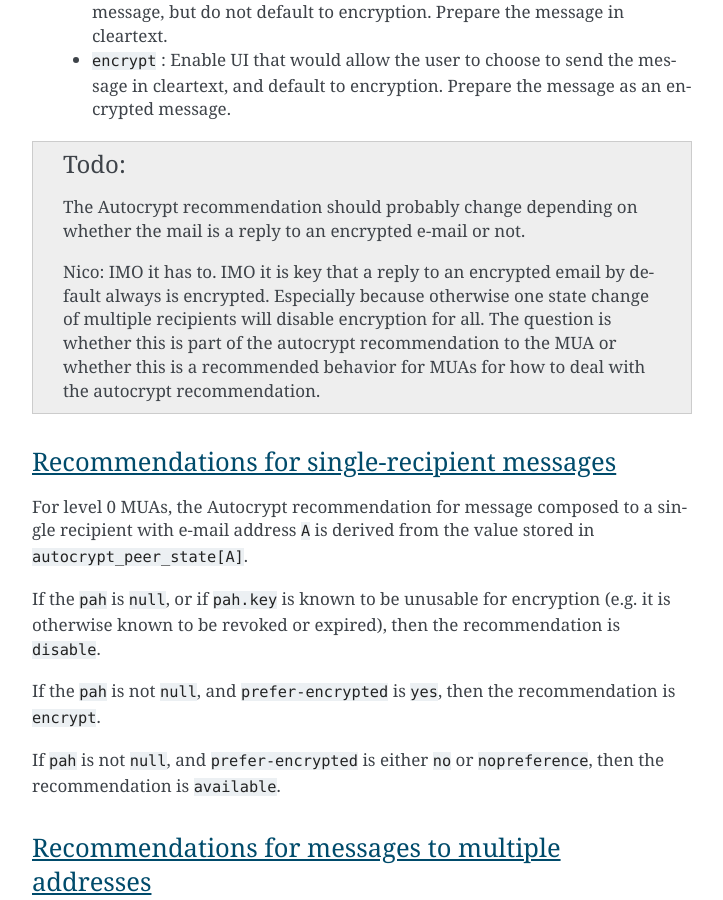
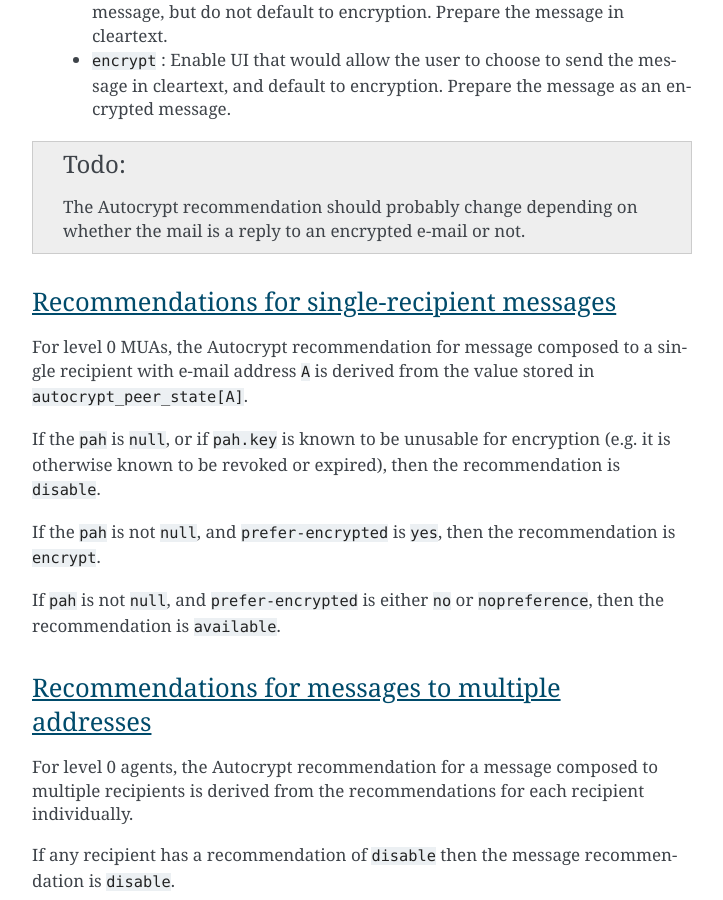
Before and after one commit to autocrypt/autocrypt, a Sphinx documentation site: the page built from doc/level0.rst, in a window 1280 px wide and 900 px high, scrolled down 8740 px. Shown: the whole window, without its empty margins (388-1111 px from the left). Built offline with Sphinx 7.4.7, drawn with Linux system fonts in a browser that asks for light colours.

Commit message:
avoid personal commentary in the spec itself
Nico wrote this note about message composition that is a Reply to
encrypted messages:

   Nico: IMO it has to. IMO it is key that a reply to an encrypted email
   by default always is encrypted.
   Especially because otherwise one state change of multiple recipients
   will disable encryption for all.
   The question is whether this is part of the autocrypt recommendation
   to the MUA or whether this is a recommended behavior for MUAs for how to
   deal with the autocrypt recommendation.

This sort of commentary belongs on-list, in git notes, in pull
requests, or in git history, but probably not in the text that is
presented publicly.  I'll push a branch that tries to incorporate a
concrete suggestion to resolve this next.

```diff
--- a/doc/level0.rst
+++ b/doc/level0.rst
@@ -392,15 +392,6 @@ during message composition:
    The Autocrypt recommendation should probably change depending on
    whether the mail is a reply to an encrypted e-mail or not.
 
-   Nico: IMO it has to. IMO it is key that a reply to an encrypted email
-   by default always is encrypted.
-   Especially because otherwise one state change of multiple recipients
-   will disable encryption for all.
-   The question is whether this is part of the autocrypt recommendation
-   to the MUA or whether this is a recommended behavior for MUAs for how to
-   deal with the autocrypt recommendation.
-
-
 Recommendations for single-recipient messages
 +++++++++++++++++++++++++++++++++++++++++++++
 
```
